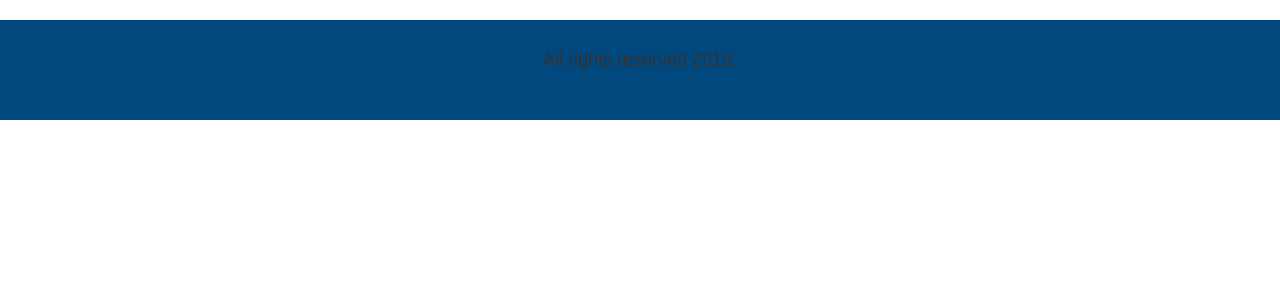
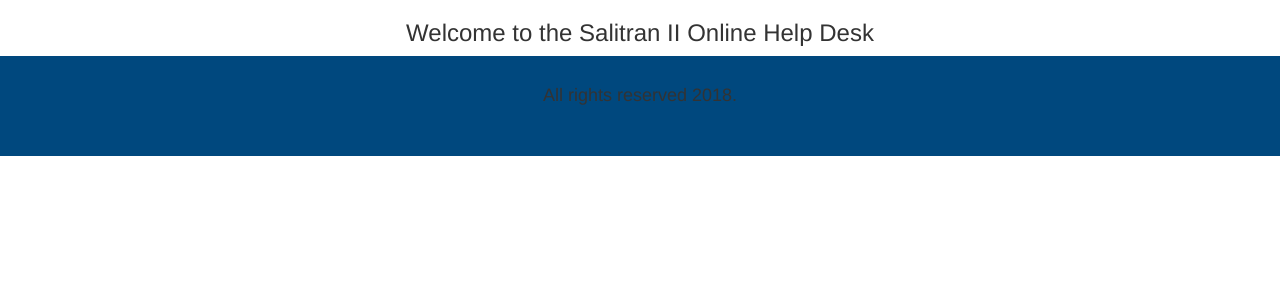
Before and after one commit to itsmenayrb/saad_info-system, a PHP site: page / in a window 1280 px wide. Shown: the part 52-352 px from the top of the page. Run offline with PHP 8.4, Linux system fonts and the light colour scheme.

Commit message:
Added some message on index page

```diff
--- a/index.php
+++ b/index.php
@@ -1,17 +1,13 @@
+<?php include 'header.php'; ?>
 
-<?php
-	include 'header.php';
-?>
 <div class="main-container">
-		<div class="top-design">
-		</div>
-
 	<?php
 			if (isset($_SESSION['user_ID'])) {
 				echo "You are logged in";
 			}
 	?>
+
+	<h3>Welcome to the Salitran II Online Help Desk</h3>
 </div>
-<?php
-	include 'footer.php';
-?>
+
+<?php include 'footer.php';?>
```
Lines whose indentation alone changed are shown as unchanged.
